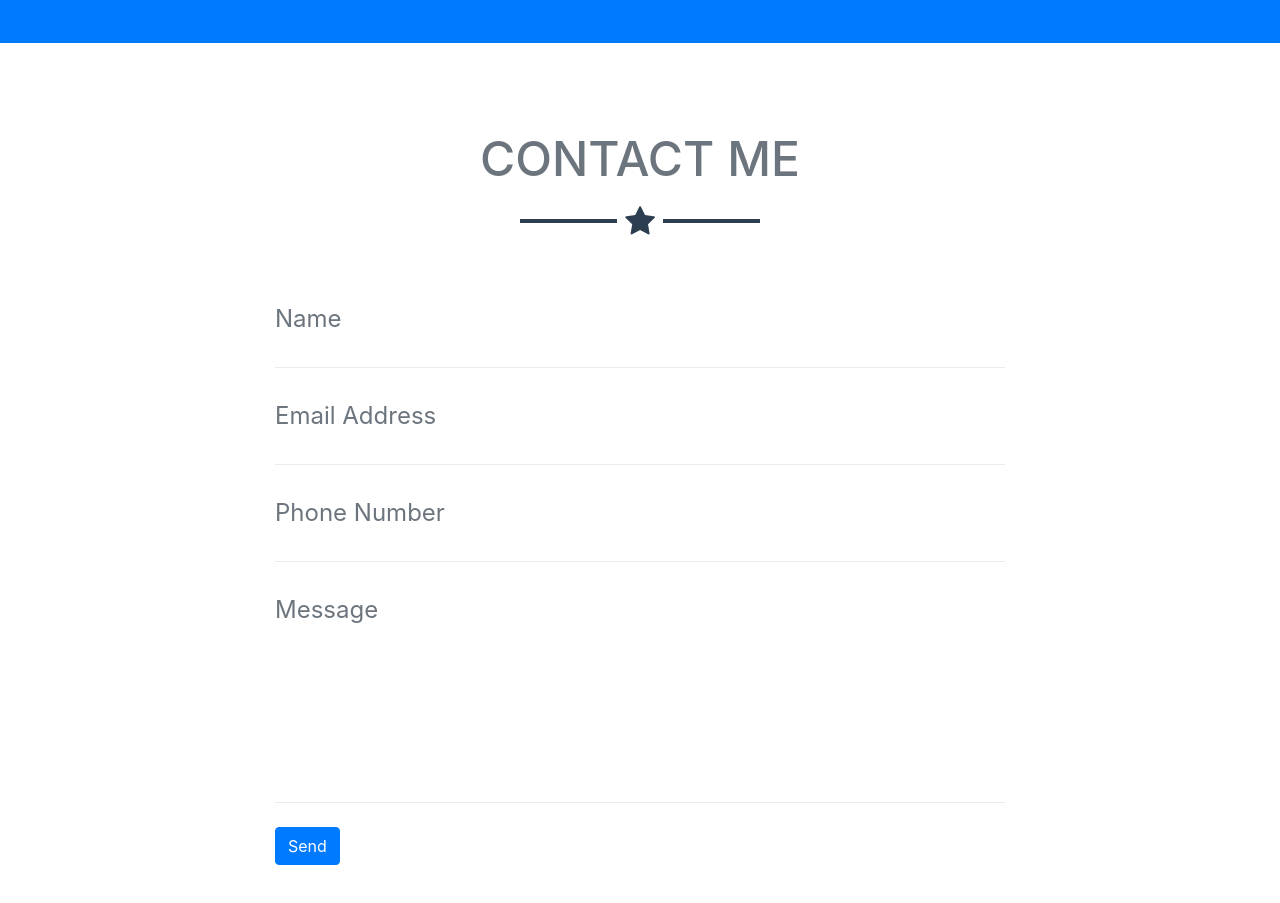
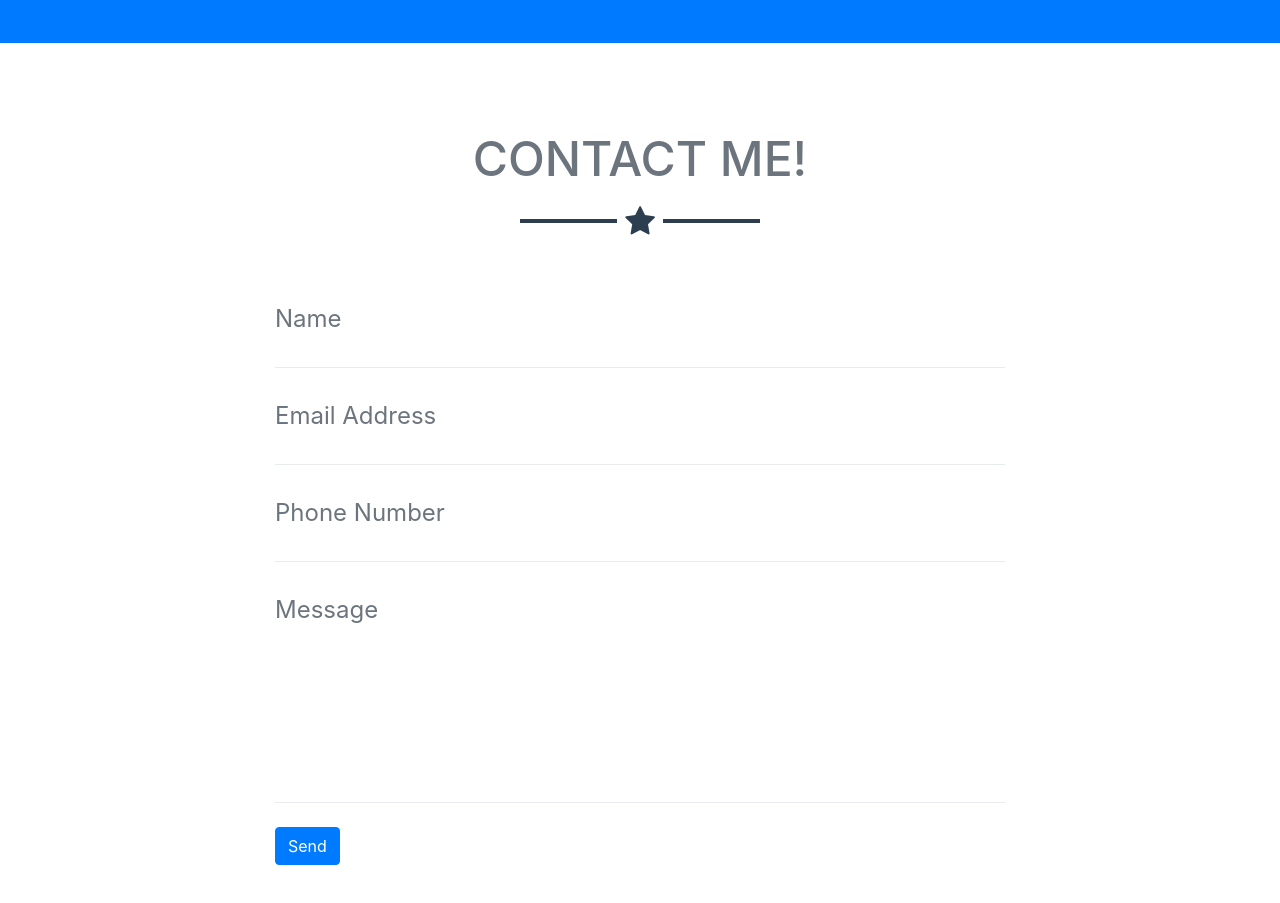
Before and after one commit to ljtrevino/Website-Workshop-Demo, a website with bundled scripts: page index.html in a window 1280 px wide. Shown: the part 1820-2723 px from the top of the page. Built offline with nearby package versions, Linux system fonts and the light colour scheme.

Commit message:
added change to HTML

```diff
--- a/index.html
+++ b/index.html
@@ -126,7 +126,7 @@
     <!-- Contact Section -->
     <section id="contact">
       <div class="container">
-        <h2 class="text-center text-uppercase text-secondary mb-0">Contact Me</h2>
+        <h2 class="text-center text-uppercase text-secondary mb-0">Contact Me!</h2>
         <hr class="star-dark mb-5">
         <div class="row">
           <div class="col-lg-8 mx-auto">
```
